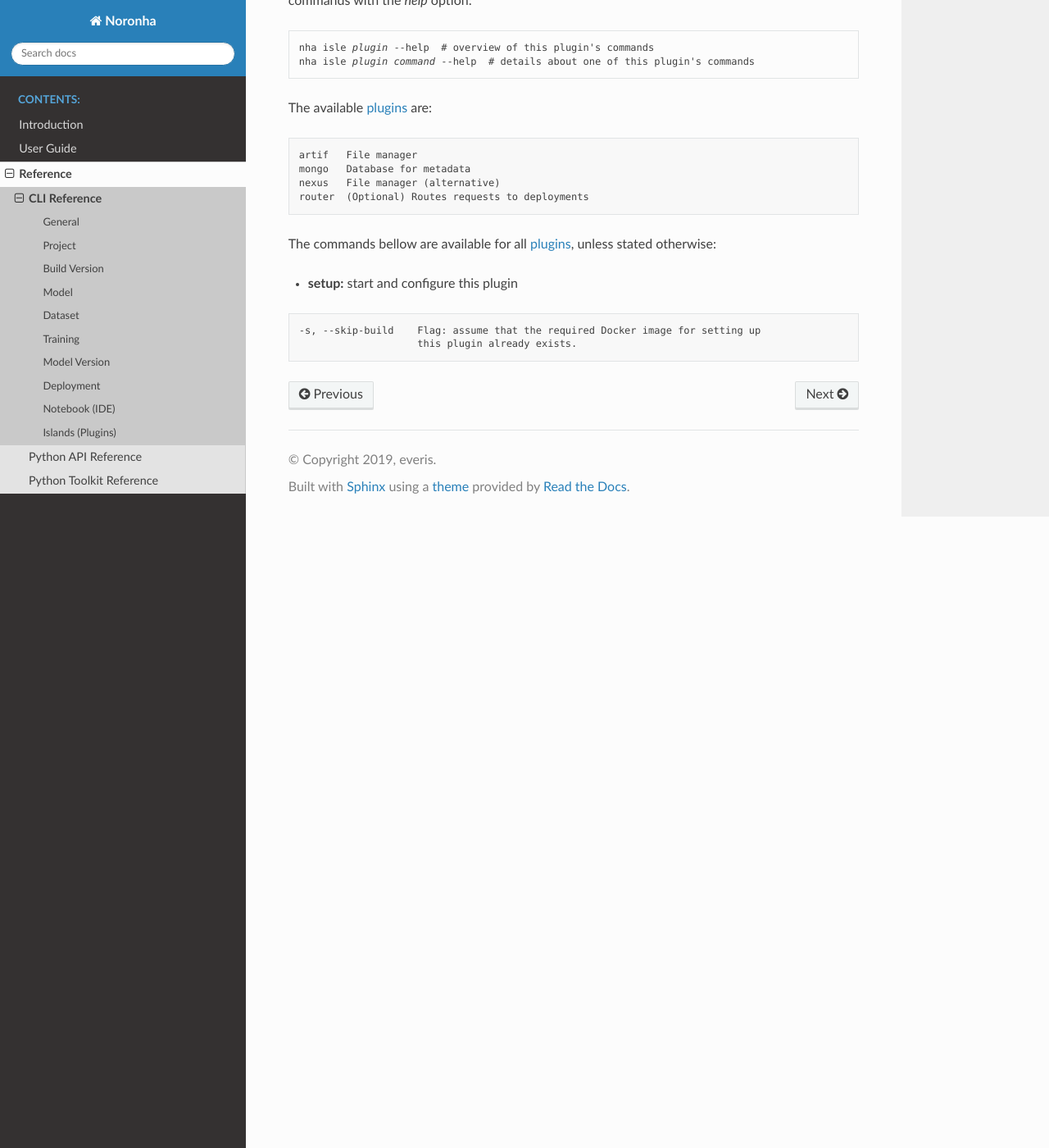
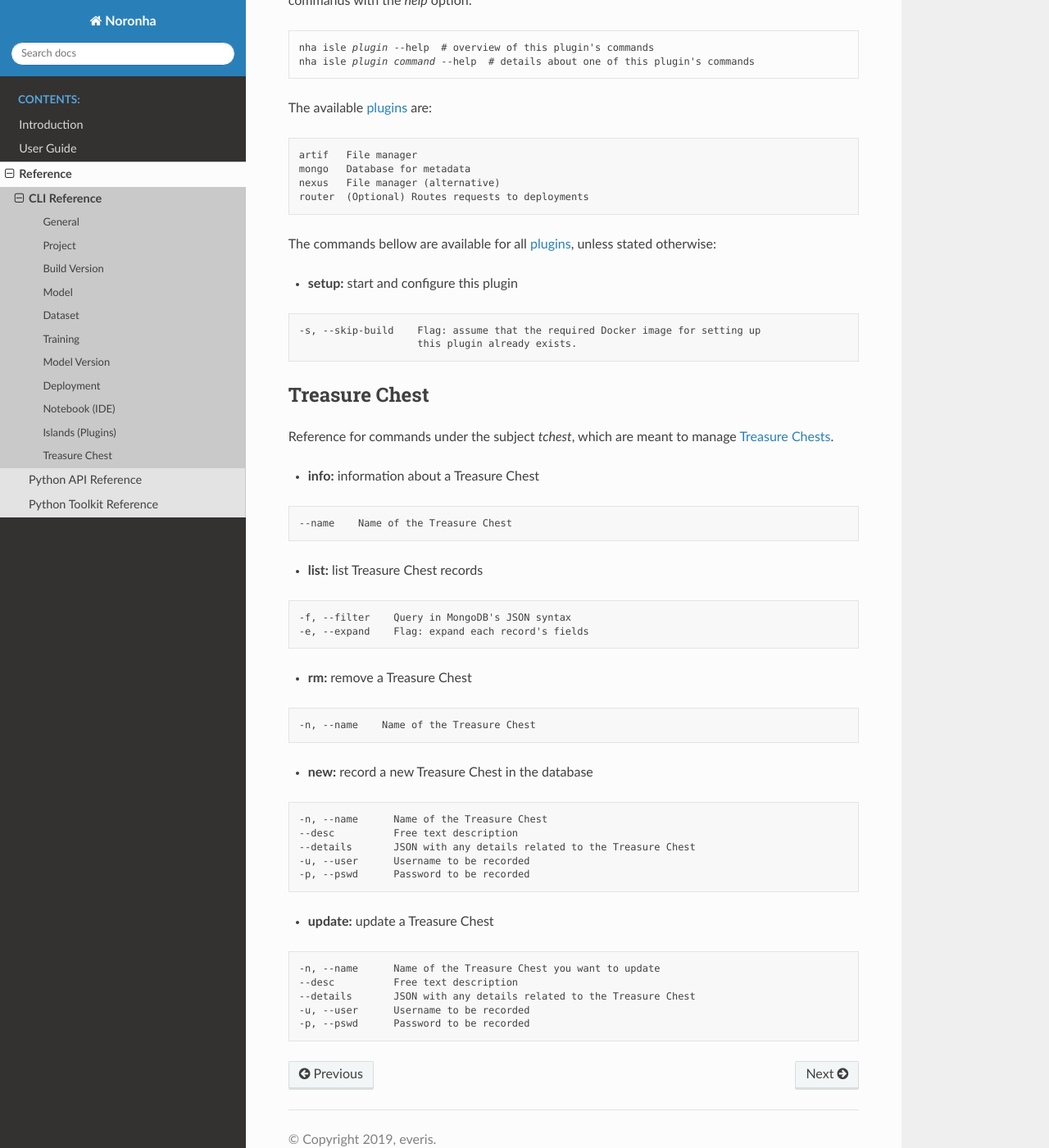
Before and after one commit to noronha-dataops/noronha, a Sphinx documentation site: the page built from docs/source/reference/cli.rst, in a window 1280 px wide and 1400 px high, scrolled down 8041 px. Shown: the whole window at 82% size. Built offline with Sphinx 7.4.7 and the Read the Docs theme 2.0.0, drawn with Linux system fonts in a browser that asks for light colours.

Commit message:
tchest documentation done

```diff
--- a/docs/source/guide/configuration.rst
+++ b/docs/source/guide/configuration.rst
@@ -34,6 +34,8 @@ The following properties are common for all :ref:`plugins <island-concepts>`.
 - **user:** Username for authenticating in the plugin (*foreign mode* only).
 
 - **pswd:** Password for authenticating in the plugin (*foreign mode* only).
+
+- **tchest:** Instead of specifying credentials explicitly, you may set this property with the name of a :ref:`Treasure Chest <tchest-usage>` that holds your pre-recorded credentials.
 
 - **disk_allocation_mb:** This property is only used in *native mode*. When Noronha creates a volume to store the plugin's data, it's going to ask the container manager for this amount of storage, in megabytes.
 
--- a/docs/source/guide/data_model.rst
+++ b/docs/source/guide/data_model.rst
@@ -133,9 +133,11 @@ Represents a group of one or more identical containers providing a prediction se
         details: dictionary with arbitrary details about the deployment
     }
 
+.. _tchest-doc:
+
 Treasure Chest
 ==============
-Represents a paior of credentials recorded and stored securely in the framework. Also referred to as *tchest*.
+Represents a pair of credentials recorded and stored securely in the framework. Also referred to as *tchest*.
 
 .. parsed-literal::
 
--- a/docs/source/reference/cli.rst
+++ b/docs/source/reference/cli.rst
@@ -1,13 +1,13 @@
-******************
+*************
 CLI Reference
-******************
+*************
 .. highlight:: none
 
 This section describes the usage of Noronha's command line interface.
 Each topic in this section refers to a different API subject such as projects, models and so on.
 
 General
-===============
+=======
 The entrypoint for Noronha's CLI is either the keyword *noronha*, for being explicit, or the alias *nha*,
 for shortness and cuteness. You can always check which commands are available with the *help* option::
 
@@ -39,7 +39,7 @@ Artifactory service for managing Noronha's files. This is useful if you are just
 experimenting with the framework and do not want to spend time customizing anything yet.
 
 Project
-===============
+=======
 Reference for commands under the subject *proj*.
 
 - **info:** information about a project
@@ -99,7 +99,7 @@ Reference for commands under the subject *proj*.
     --no-cache    Flag: slower build, but useful when the cached layers contain outdated information
 
 Build Version
-===============
+=============
 Reference for commands under the subject *bvers*.
 
 - **info:** information about a build version
@@ -125,7 +125,7 @@ Reference for commands under the subject *bvers*.
     --tag     The version's docker tag (default: latest)
 
 Model
-===============
+=====
 Reference for commands under the subject *model*.
 
 - **info:** information about a model
@@ -176,7 +176,7 @@ Reference for commands under the subject *model*.
     --no-ds-files       Flag: disable the tracking of dataset files
 
 Dataset
-===============
+=======
 Reference for commands under the subject *ds*.
 
 - **info:** information about a dataset
@@ -220,7 +220,7 @@ Reference for commands under the subject *ds*.
     -p, --path       Path to the directory that contains the dataset files (default: current working directory)
 
 Training
-===============
+========
 Reference for commands under the subject *train*.
 
 - **info:** information about a training execution
@@ -271,7 +271,7 @@ Reference for commands under the subject *train*.
                           This profile should be configured in your nha.yaml file
 
 Model Version
-===============
+=============
 Reference for commands under the subject *movers*.
 
 - **info:** information about a model version
@@ -325,7 +325,7 @@ Reference for commands under the subject *movers*.
     --proj           To be used along with 'train': name of the project to which this training belongs
 
 Deployment
-===============
+==========
 Reference for commands under the subject *depl*.
 
 - **info:** information about a deployment
@@ -434,3 +434,48 @@ The commands bellow are available for all :ref:`plugins <island-concepts>`, unle
 
     -s, --skip-build    Flag: assume that the required Docker image for setting up
                         this plugin already exists.
+
+.. _tchest-usage:
+
+Treasure Chest
+==============
+Reference for commands under the subject *tchest*, which are meant to manage :ref:`Treasure Chests <tchest-doc>`.
+
+- **info:** information about a Treasure Chest
+
+.. parsed-literal::
+
+    --name    Name of the Treasure Chest
+
+- **list:** list Treasure Chest records
+
+.. parsed-literal::
+
+    -f, --filter    Query in MongoDB's JSON syntax
+    -e, --expand    Flag: expand each record's fields
+
+- **rm:** remove a Treasure Chest
+
+.. parsed-literal::
+
+    -n, --name    Name of the Treasure Chest
+
+- **new:** record a new Treasure Chest in the database
+
+.. parsed-literal::
+
+    -n, --name      Name of the Treasure Chest
+    --desc          Free text description
+    --details       JSON with any details related to the Treasure Chest
+    -u, --user      Username to be recorded
+    -p, --pswd      Password to be recorded
+
+- **update:** update a Treasure Chest
+
+.. parsed-literal::
+
+    -n, --name      Name of the Treasure Chest you want to update
+    --desc          Free text description
+    --details       JSON with any details related to the Treasure Chest
+    -u, --user      Username to be recorded
+    -p, --pswd      Password to be recorded
```
